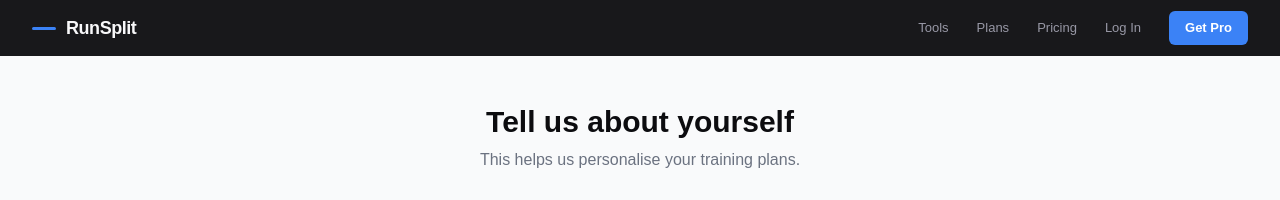
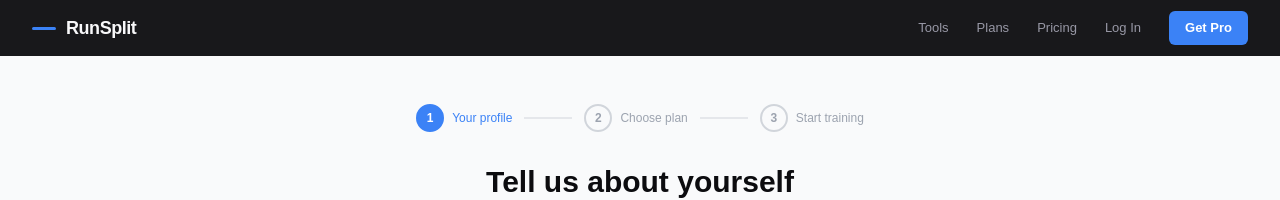
Before and after one commit to christiantcurran-collab/runsplit, a Next.js app: page /onboarding in a window 1280 px wide. Shown: the top 200 px of the page. Built offline with nearby package versions, Linux system fonts and the light colour scheme; no server answers.

Commit message:
Improve signup/login flow: smart routing, progress stepper, remove forced redirects

```diff
--- a/src/app/login/page.tsx
+++ b/src/app/login/page.tsx
@@ -44,7 +44,23 @@ function LoginContent() {
       }
 
       if (data?.session) {
-        window.location.href = redirect;
+        // Smart routing: check profile to decide where to send user
+        const { data: profile } = await supabase
+          .from("profiles")
+          .select("display_name, experience_level, subscription_status")
+          .eq("id", data.session.user.id)
+          .single();
+
+        const isOnboarded = profile?.experience_level || profile?.display_name;
+        const isPro = profile?.subscription_status === "active" || profile?.subscription_status === "trialing";
+
+        if (!isOnboarded) {
+          window.location.href = "/onboarding";
+        } else if (!isPro) {
+          window.location.href = "/pricing";
+        } else {
+          window.location.href = redirect;
+        }
       } else {
         setError("Login succeeded but no session was returned. Try clearing your browser cache and cookies, then try again.");
         setLoading(false);
@@ -76,14 +92,14 @@ function LoginContent() {
   const handleGoogleLogin = async () => {
     await supabase.auth.signInWithOAuth({
       provider: "google",
-      options: { redirectTo: `${siteUrl}/auth/callback?redirect=${redirect}` },
+      options: { redirectTo: `${siteUrl}/auth/callback` },
     });
   };
 
   const handleAppleLogin = async () => {
     await supabase.auth.signInWithOAuth({
       provider: "apple",
-      options: { redirectTo: `${siteUrl}/auth/callback?redirect=${redirect}` },
+      options: { redirectTo: `${siteUrl}/auth/callback` },
     });
   };
 
--- a/src/app/onboarding/page.tsx
+++ b/src/app/onboarding/page.tsx
@@ -71,6 +71,27 @@ export default function OnboardingPage() {
   return (
     <div className="min-h-screen bg-gray-50 py-12 px-4">
       <div className="max-w-lg mx-auto">
+        {/* Progress stepper */}
+        <div className="flex items-center justify-center gap-2 mb-8">
+          {[
+            { step: 1, label: "Your profile" },
+            { step: 2, label: "Choose plan" },
+            { step: 3, label: "Start training" },
+          ].map((s, i) => (
+            <div key={s.step} className="flex items-center gap-2">
+              <div className={`flex items-center gap-2 ${s.step === 1 ? "text-brand" : "text-gray-400"}`}>
+                <div className={`w-7 h-7 rounded-full flex items-center justify-center text-xs font-bold border-2 ${
+                  s.step === 1 ? "bg-brand text-white border-brand" : "border-gray-300 text-gray-400"
+                }`}>
+                  {s.step}
+                </div>
+                <span className="text-xs font-medium hidden sm:inline">{s.label}</span>
+              </div>
+              {i < 2 && <div className="w-8 sm:w-12 h-[2px] bg-gray-200 mx-1" />}
+            </div>
+          ))}
+        </div>
+
         <div className="text-center mb-8">
           <h1 className="font-heading font-bold text-3xl mb-2">Tell us about yourself</h1>
           <p className="text-gray-500">This helps us personalise your training plans.</p>
--- a/src/app/signup/page.tsx
+++ b/src/app/signup/page.tsx
@@ -22,7 +22,7 @@ export default function SignupPage() {
     const { error } = await supabase.auth.signUp({
       email,
       password,
-      options: { emailRedirectTo: `${siteUrl}/auth/callback?redirect=/onboarding` },
+      options: { emailRedirectTo: `${siteUrl}/auth/callback` },
     });
 
     if (error) {
@@ -36,14 +36,14 @@ export default function SignupPage() {
   const handleGoogleSignup = async () => {
     await supabase.auth.signInWithOAuth({
       provider: "google",
-      options: { redirectTo: `${siteUrl}/auth/callback?redirect=/onboarding` },
+      options: { redirectTo: `${siteUrl}/auth/callback` },
     });
   };
 
   const handleAppleSignup = async () => {
     await supabase.auth.signInWithOAuth({
       provider: "apple",
-      options: { redirectTo: `${siteUrl}/auth/callback?redirect=/onboarding` },
+      options: { redirectTo: `${siteUrl}/auth/callback` },
     });
   };
 
```
